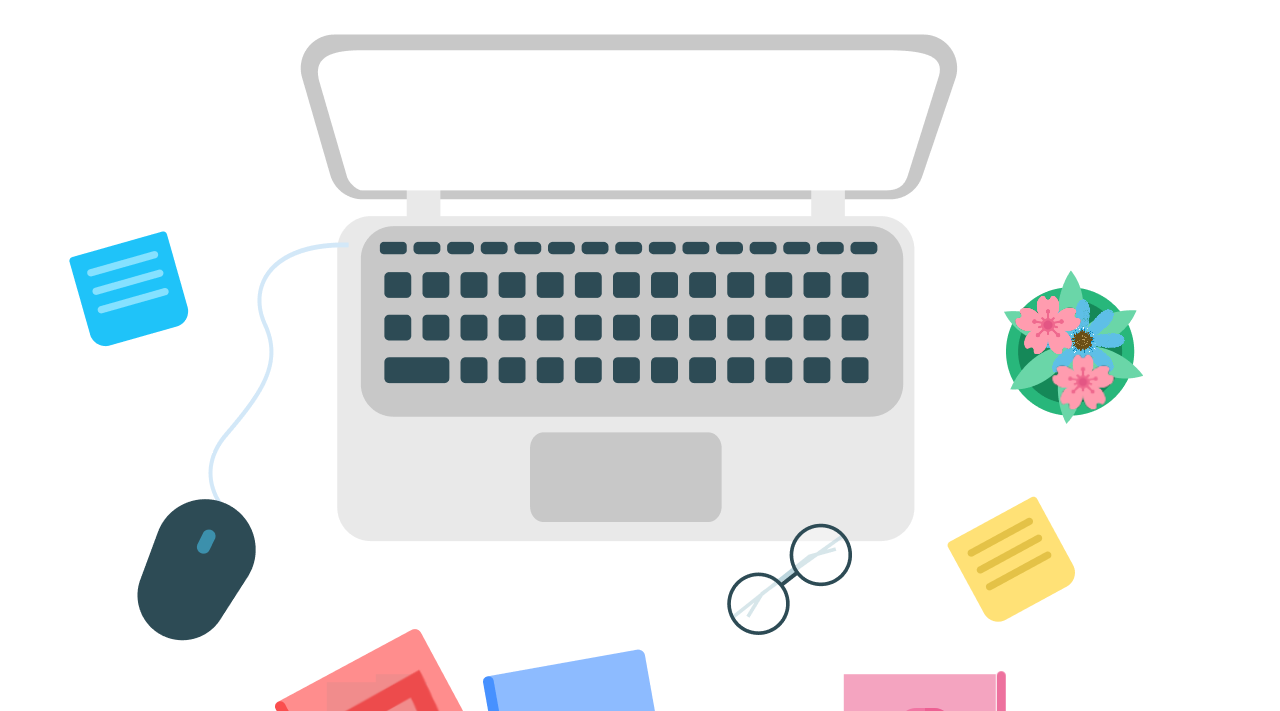
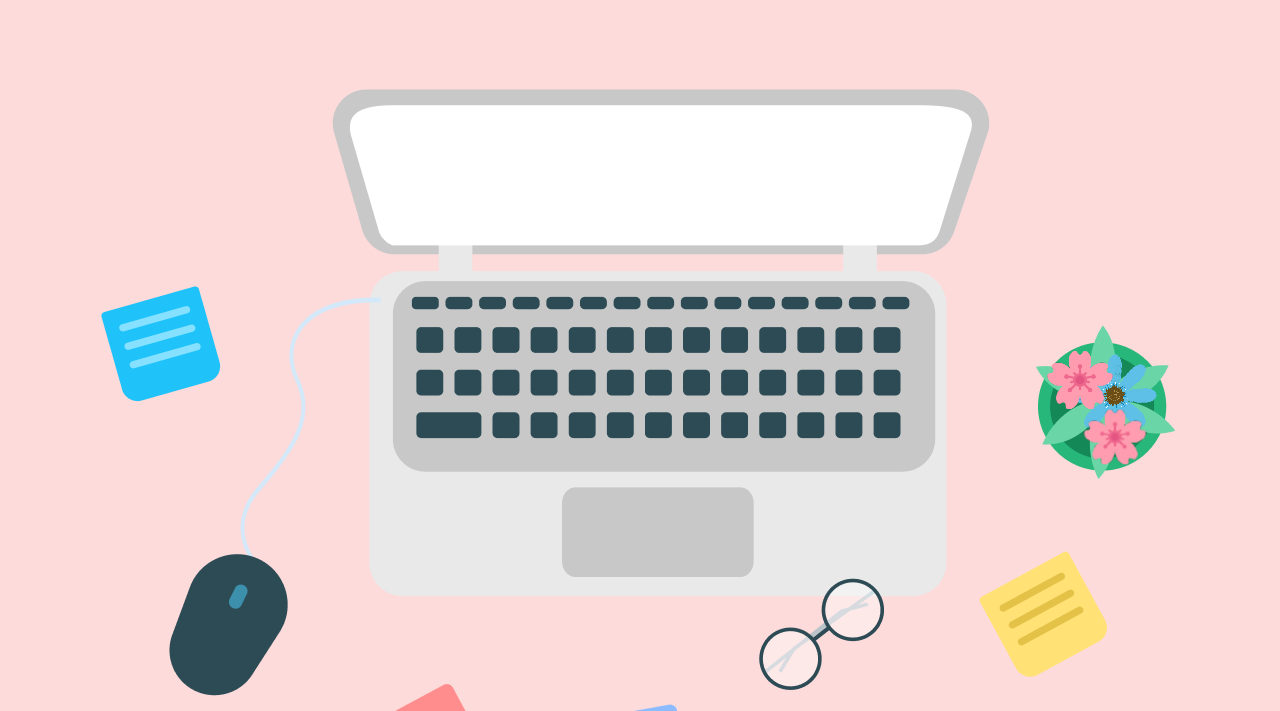
Before and after one commit to Ren-lm/renelm, a plain HTML site: page index.html in a window 1280 px wide. Shown: the part 377-1088 px from the top of the page. Drawn offline with Linux system fonts and the light colour scheme.

Commit message:
Update index.html

```diff
--- a/index.html
+++ b/index.html
@@ -6,7 +6,7 @@
   <meta http-equiv="X-UA-Compatible" content="IE=edge" />
   <meta name="viewport" content="width=device-width, initial-scale=1.0" />
   <title>Rene L M</title>
-  <link rel="stylesheet" href="CSS folder/styles.css" />
+  <link rel="stylesheet" href="styles.css" />
   <link rel="shortcut icon" href="favicon.ico" type="image/x-icon" />
   <link rel="preconnect" href="https://fonts.gstatic.com" />
   <link
```
